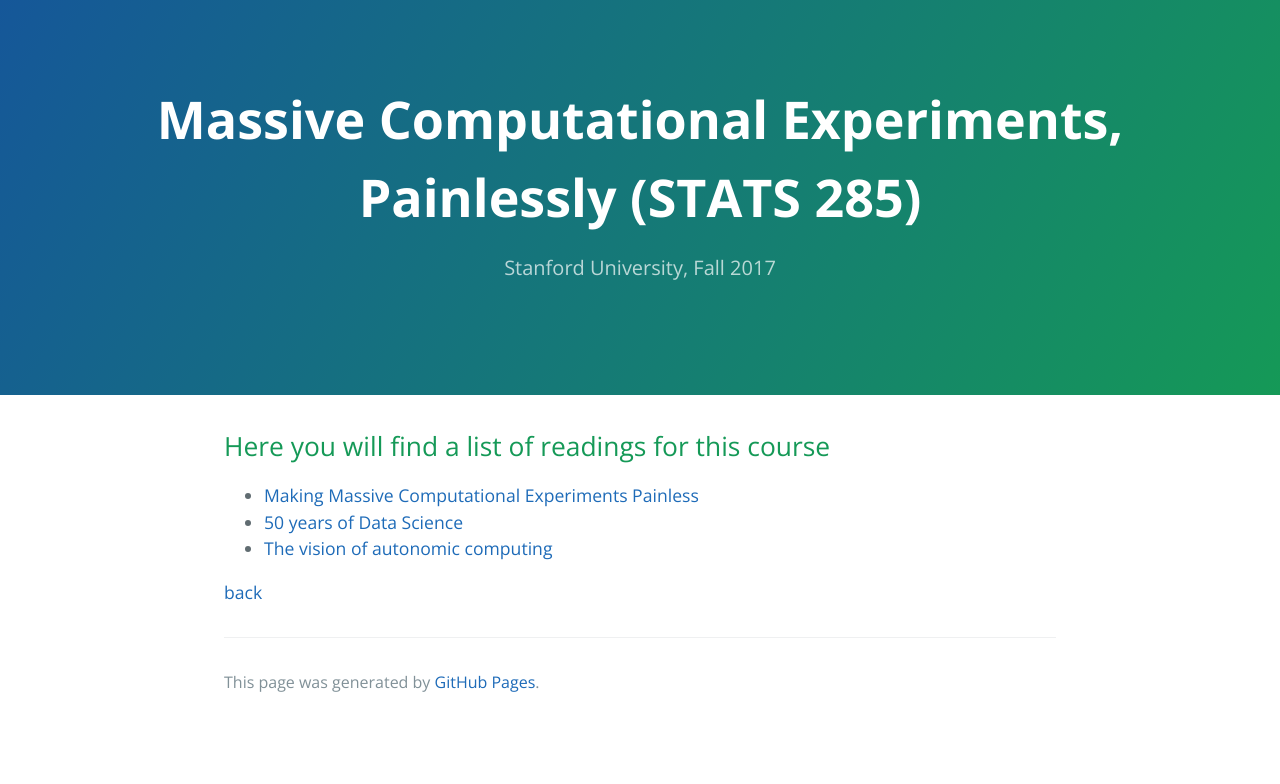
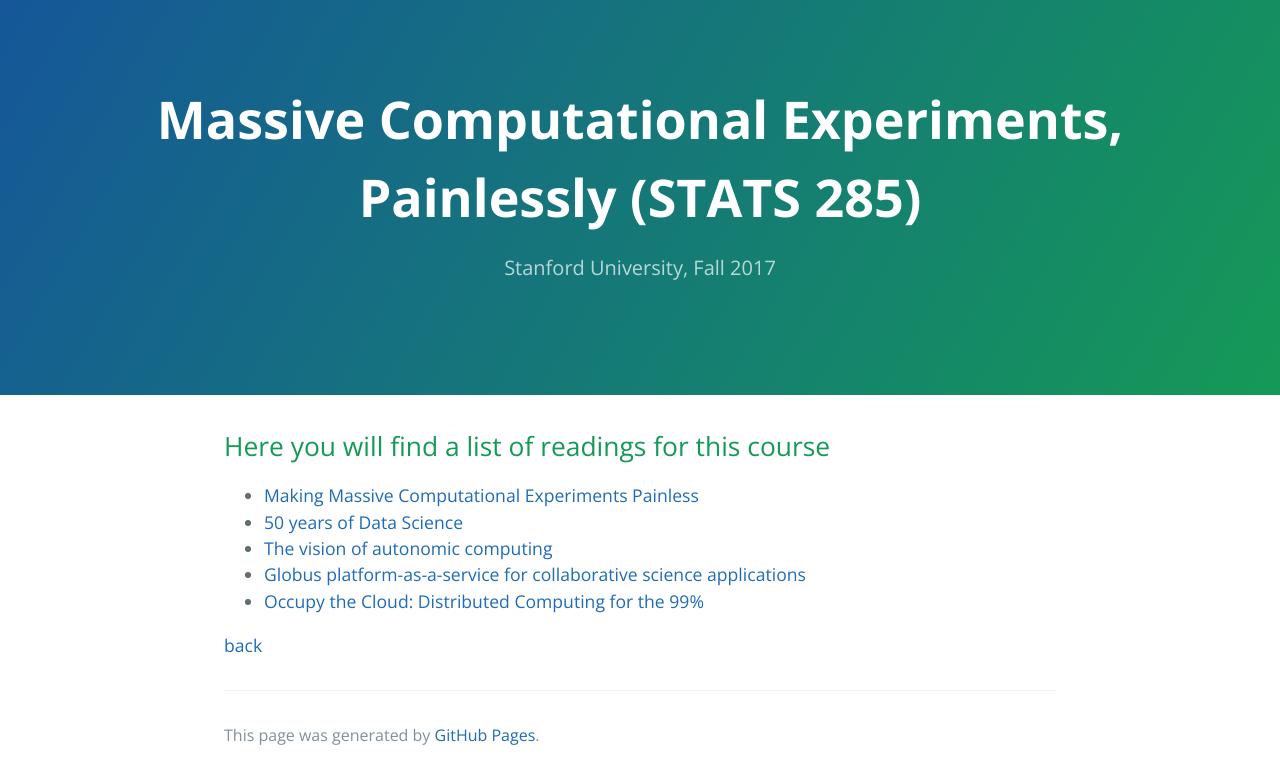
Before and after one commit to stats285/stats285.github.io, a Jekyll site: the page built from readings.md, in a window 1280 px wide. Shown: the top 784 px of the page. Built offline with Jekyll 4.4.1, drawn with Linux system fonts in a browser that asks for light colours; the repository's description, which GitHub fills in, is left out; our own code applies the rules of GitHub Pages for plain Markdown files.

Commit message:
added more readings

```diff
--- a/readings.md
+++ b/readings.md
@@ -7,5 +7,8 @@
 * [Making Massive Computational Experiments Painless](http://ieeexplore.ieee.org/document/7840870/)
 * [50 years of Data Science](http://courses.csail.mit.edu/18.337/2015/docs/50YearsDataScience.pdf)
 * [The vision of autonomic computing](http://ieeexplore.ieee.org/document/1160055/)
+* [Globus platform-as-a-service for collaborative science applications](http://onlinelibrary.wiley.com/store/10.1002/cpe.3262/asset/cpe3262.pdf;jsessionid=71A536E61802602504267A297CD9013D.f01t02?v=1&t=j7ibd43o&s=7b0187f4b50262c75d9d6b5422294cfad6451edf)
+* [Occupy the Cloud: Distributed Computing for the 99%](https://arxiv.org/pdf/1702.04024.pdf)
+
 
 [back](./)
```
